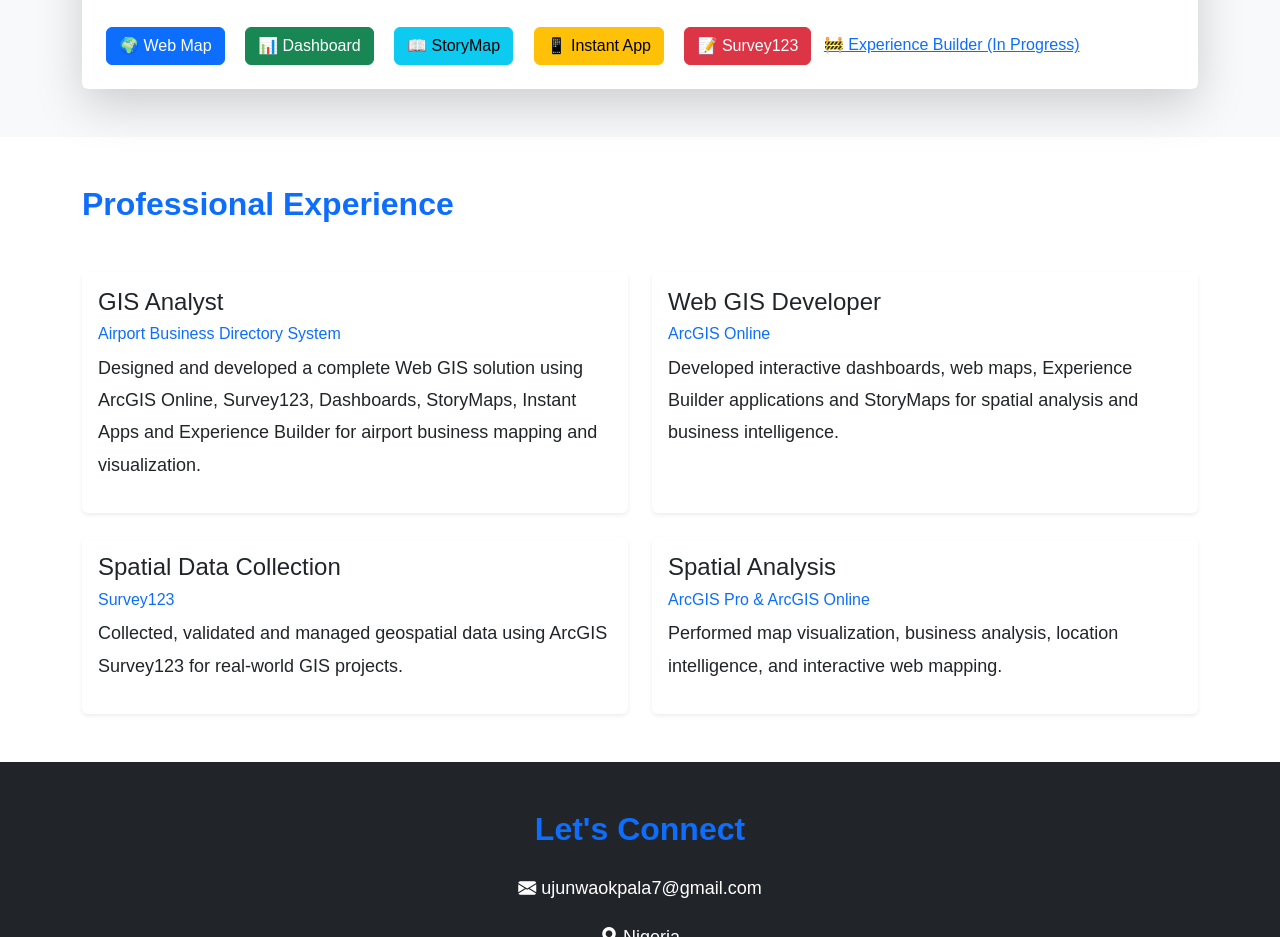
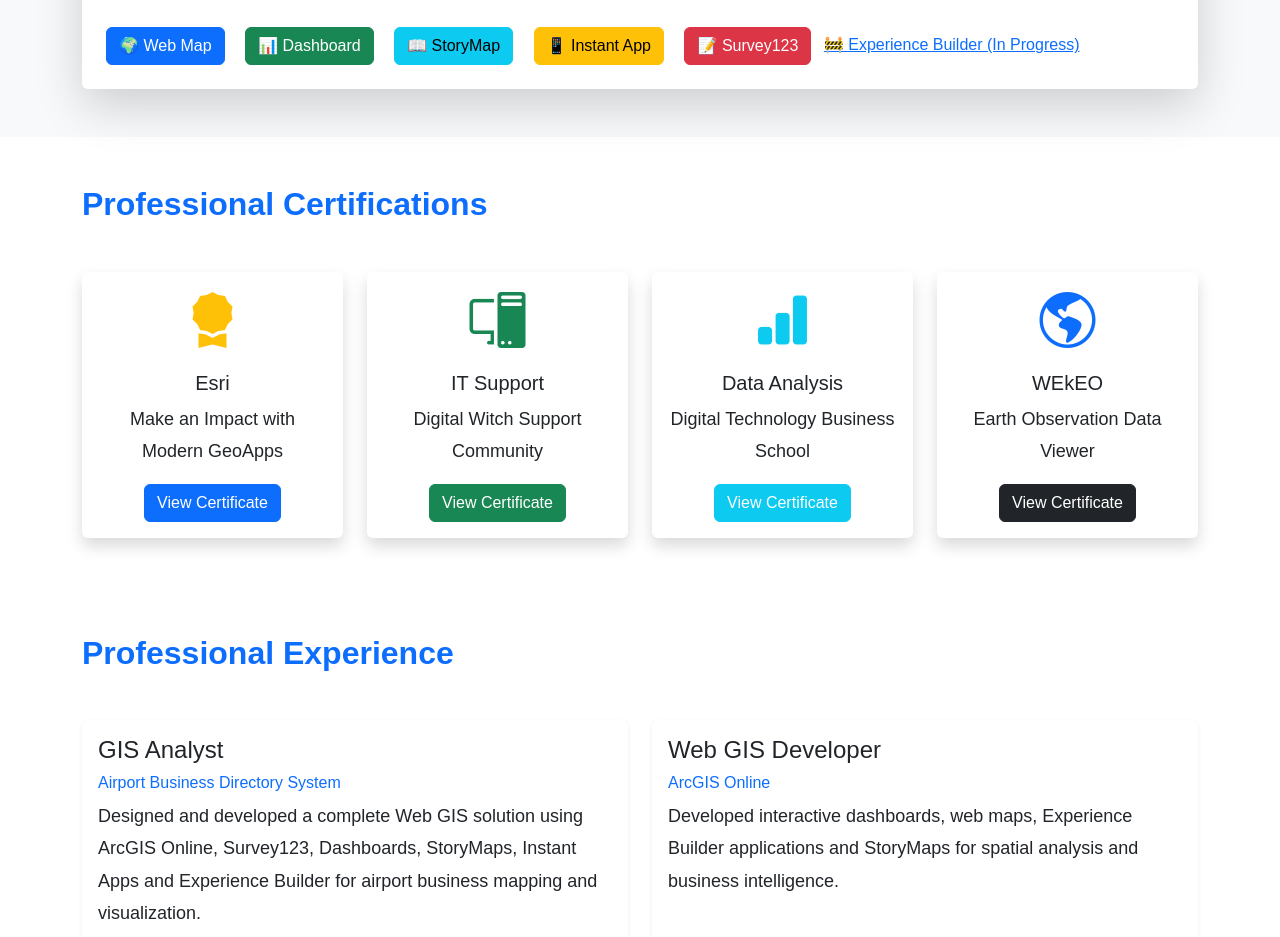
Before and after one commit to florenceokpala/florenceokpala.github.io, a plain HTML site: page index.html in a window 1280 px wide. Shown: the part 2180-3117 px from the top of the page. Drawn offline with nearby package versions, Linux system fonts and the light colour scheme.

Commit message:
Add professional certifications section

```diff
--- a/index.html
+++ b/index.html
@@ -447,6 +447,144 @@ target="_blank">
 
 </section>
 
+<!-- ================= PROFESSIONAL CERTIFICATIONS ================= -->
+
+<section id="certifications" class="py-5">
+
+<div class="container">
+
+<h2 class="fw-bold text-primary mb-5">
+Professional Certifications
+</h2>
+
+<div class="row g-4">
+
+<!-- ESRI -->
+
+<div class="col-md-6 col-lg-3">
+
+<div class="card h-100 shadow">
+
+<div class="card-body text-center">
+
+<i class="bi bi-award-fill text-warning display-4"></i>
+
+<h5 class="mt-3">
+Esri
+</h5>
+
+<p>
+Make an Impact with Modern GeoApps
+</p>
+
+<a href="assets/certificates/Esri Certificate.pdf"
+target="_blank"
+class="btn btn-primary">
+View Certificate
+</a>
+
+</div>
+
+</div>
+
+</div>
+
+<!-- IT SUPPORT -->
+
+<div class="col-md-6 col-lg-3">
+
+<div class="card h-100 shadow">
+
+<div class="card-body text-center">
+
+<i class="bi bi-pc-display text-success display-4"></i>
+
+<h5 class="mt-3">
+IT Support
+</h5>
+
+<p>
+Digital Witch Support Community
+</p>
+
+<a href="assets/certificates/IT Support Certificate.pdf"
+target="_blank"
+class="btn btn-success">
+View Certificate
+</a>
+
+</div>
+
+</div>
+
+</div>
+
+<!-- DATA ANALYSIS -->
+
+<div class="col-md-6 col-lg-3">
+
+<div class="card h-100 shadow">
+
+<div class="card-body text-center">
+
+<i class="bi bi-bar-chart-fill text-info display-4"></i>
+
+<h5 class="mt-3">
+Data Analysis
+</h5>
+
+<p>
+Digital Technology Business School
+</p>
+
+<a href="assets/certificates/Data Analysis Certificate.pdf"
+target="_blank"
+class="btn btn-info text-white">
+View Certificate
+</a>
+
+</div>
+
+</div>
+
+</div>
+
+<!-- WEKEO -->
+
+<div class="col-md-6 col-lg-3">
+
+<div class="card h-100 shadow">
+
+<div class="card-body text-center">
+
+<i class="bi bi-globe-americas text-primary display-4"></i>
+
+<h5 class="mt-3">
+WEkEO
+</h5>
+
+<p>
+Earth Observation Data Viewer
+</p>
+
+<a href="assets/certificates/WEkEO Certificate.pdf"
+target="_blank"
+class="btn btn-dark">
+View Certificate
+</a>
+
+</div>
+
+</div>
+
+</div>
+
+</div>
+
+</div>
+
+</section>
+
     <!-- ================= EXPERIENCE ================= -->
 
     <section id="experience" class="py-5">
```
Also changed, not shown: 4 other files.
